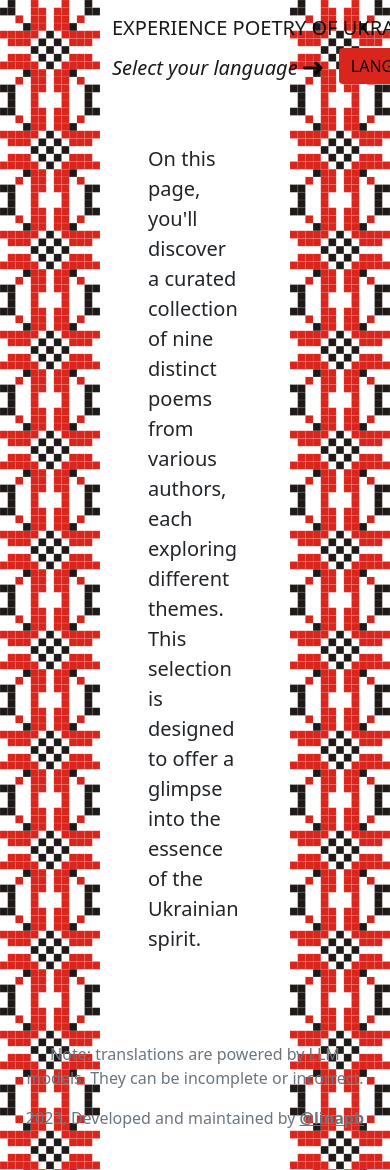
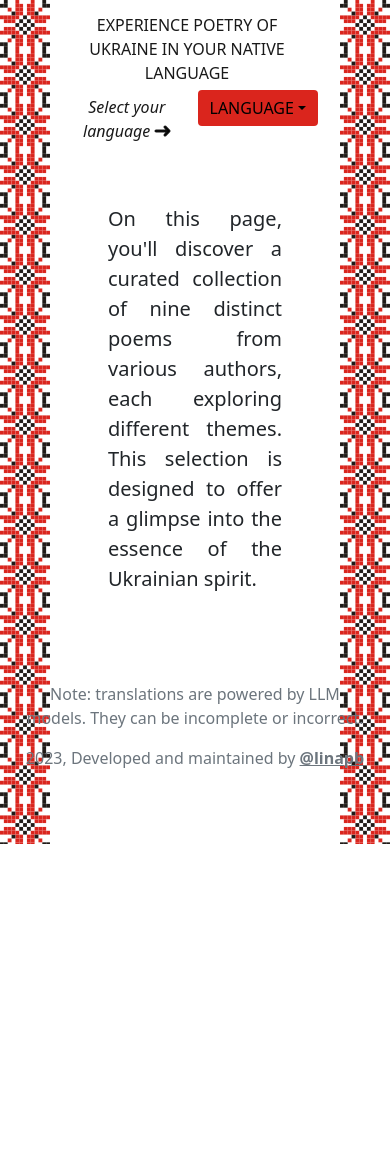
Before and after one commit to linapb/poetry_of_ukraine, a Flask app: page / in a window 390 px wide; the page is wider, and only the part inside the window is pictured. After the commit the page ends 844 px from the top of that part, so only its background shows below. Run offline with Flask 3, Linux system fonts and the light colour scheme.

Commit message:
Fix layout for smaller devices

```diff
--- a/static/styles.css
+++ b/static/styles.css
@@ -53,6 +53,7 @@ body{
 .lead {
     margin-left: 100px;
     margin-right: 100px;
+    text-align: justify;
 }
 
 .spinner-overlay {
@@ -114,3 +115,49 @@ body{
     from { transform: rotate(0deg); }
     to { transform: rotate(360deg); }
 }
+
+@media (max-width: 767.98px) {
+    /* Center poems and topics */
+    .row.pb-5 {
+        justify-content: center !important;
+    }
+    .topic {
+        text-align: center !important;
+    }
+
+    /* Adjust spacing */
+    .container {
+        max-width: 95%;
+    }
+    .navbar, .lead {
+        margin-left: 60px !important;
+        margin-right: 60px !important;
+    }
+
+    /* Fix image and box sizing */
+    img {
+        width: 100%;
+    }
+    .box {
+        width: 100%;
+    }
+
+    .poem, .box h2 {
+        padding: 1.5rem !important;
+    }
+
+    .navbar-brand {
+        white-space: normal;
+        font-size: 1rem;
+    }
+
+    body {
+        background-size: 50px, 50px;
+    }
+
+    .navbar .container-fluid {
+        justify-content: center;
+        flex-direction: column;
+        text-align: center;
+    }
+}
--- a/templates/index.html
+++ b/templates/index.html
@@ -16,12 +16,12 @@
                 <p class="topic text-md-start pt-5 fs-1 fst-italic fw-lighter"> {{ poem.topic }} </p>
                 <div class="row pb-5 justify-content-md-start flex-column-reverse flex-md-row">
             {% endif %}
-                    <div class="col col-md-4 mx-2 p-5 poem shadow-lg rounded">
+                    <div class="col col-md-4 p-5 poem shadow-lg rounded">
                         <h2 class="pb-5">{{ poem.title }}</h2>
                         <div>{{ poem.text | safe }}</div>
                         <div class="pt-2 year">{{ poem.year }}</div>
                     </div>
-                    <div class="col col-md-4 mx-2 px-0 author">
+                    <div class="col col-md-4 px-0 author">
                         <div class="box parent d-flex flex-column rounded">
                             <h2 class="p-5">{{ poem.author }}</h2>
                             <img class="child mt-auto rounded" src="{{ poem.author_photo }}" alt="photo of {{ poem.author }}">
```
